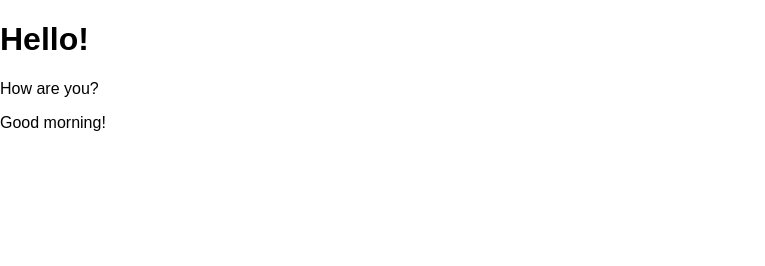
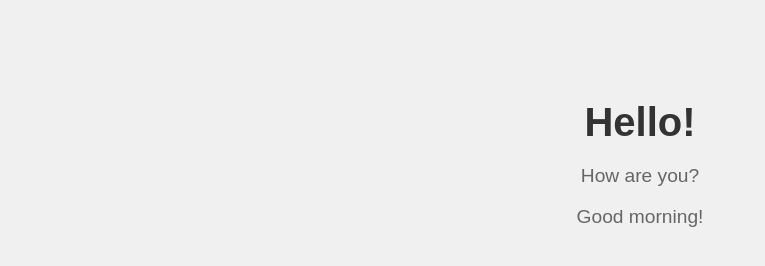
Before and after one commit to yd145763/yd145763.github.io, a plain HTML site: page index.html in a window 1280 px wide. Shown: the whole page, without its empty margins (0-765 px from the left). Drawn offline with Linux system fonts and the light colour scheme.

Commit message:
Update styles.css

```diff
--- a/styles.css
+++ b/styles.css
@@ -1,34 +1,24 @@
 body {
     font-family: Arial, sans-serif;
+    background-color: #f0f0f0;
     margin: 0;
     padding: 0;
 }
 
-header, footer {
-    background-color: #333;
-    color: #fff;
+.container {
+    width: 80%;
+    margin: 100px auto;
     text-align: center;
-    padding: 20px 0;
 }
 
-main {
-    padding: 20px;
-}
-
-#upload-section, #prediction-section {
+h1 {
+    color: #333;
+    font-size: 2.5em;
     margin-bottom: 20px;
 }
 
-#upload-section input[type="file"] {
+p {
+    color: #666;
+    font-size: 1.2em;
     margin-bottom: 10px;
 }
-
-#predictionResult {
-    /* Style the prediction results area */
-}
-
-footer {
-    position: fixed;
-    bottom: 0;
-    width: 100%;
-}
```
